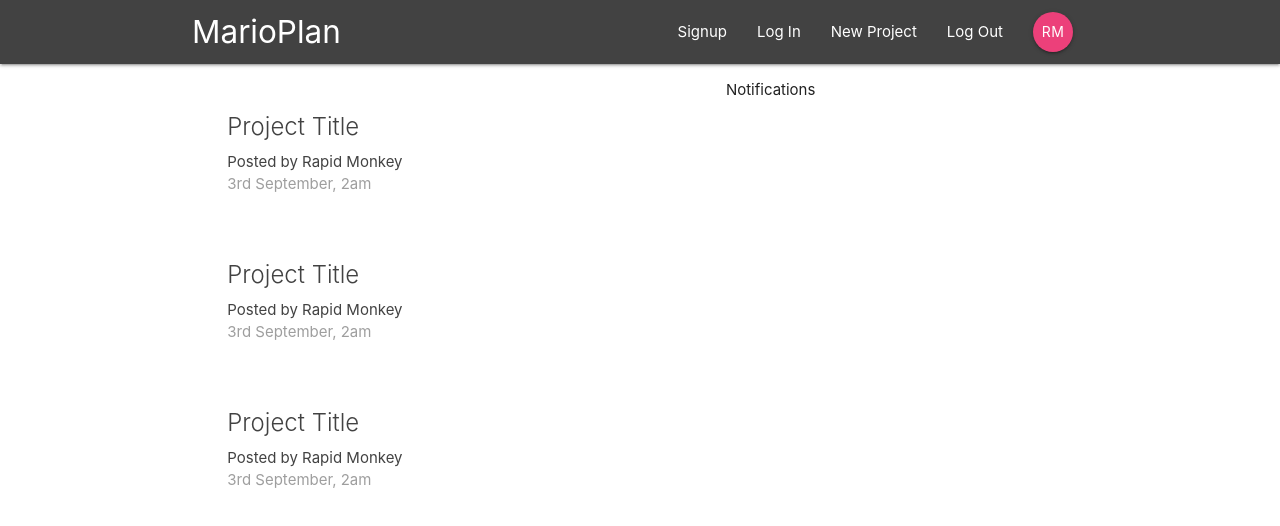
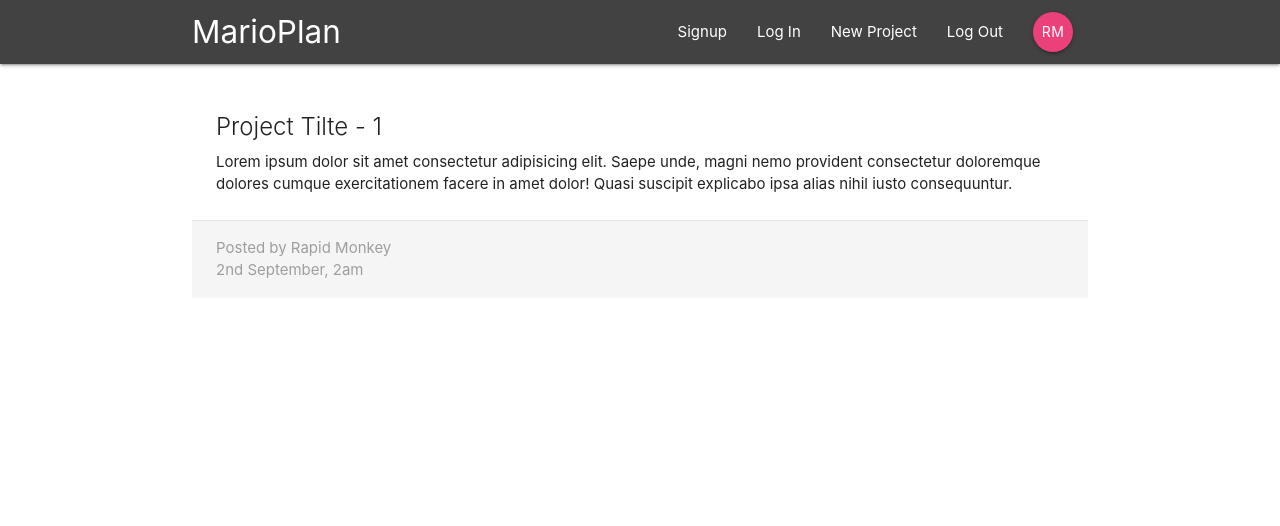
Before and after one commit to AdamMGaunt/react-redux-firebase, a React (Create React App) app: page /project/1 in a window 1280 px wide. Shown: the top 526 px of the page. Built offline with nearby package versions, Linux system fonts and the light colour scheme.

Commit message:
Created ProjectDetails component

```diff
--- a/src/App.js
+++ b/src/App.js
@@ -2,6 +2,7 @@ import React from 'react';
 import { BrowserRouter, Switch, Route } from 'react-router-dom';
 import Navbar from './components/layout/Navbar';
 import Dashboard from './components/dashboard/Dashboard';
+import ProjectDetails from './components/projects/ProjectDetails';
 
 function App() {
   return (
@@ -9,7 +10,8 @@ function App() {
       <div className="App">
         <Navbar />
         <Switch>
-          <Route path='/' component={Dashboard} />
+          <Route exact path='/' component={Dashboard} />
+          <Route path='/project/:id' component={ProjectDetails} />
         </Switch>
       </div>
     </BrowserRouter>
--- a/src/components/projects/ProjectDetails.js
+++ b/src/components/projects/ProjectDetails.js
@@ -0,0 +1,21 @@
+import React from 'react'
+
+const ProjectDetails = (props) => {
+  const id = props.match.params.id;
+  return (
+    <div className="container section project-details">
+      <div className="card z-depth-0">
+        <div className="card-content">
+          <span className="card-title">Project Tilte - {id}</span>
+          <p>Lorem ipsum dolor sit amet consectetur adipisicing elit. Saepe unde, magni nemo provident consectetur doloremque dolores cumque exercitationem facere in amet dolor! Quasi suscipit explicabo ipsa alias nihil iusto consequuntur.</p>
+        </div>
+        <div className="card-action grey lighten-4 grey-text">
+          <div>Posted by Rapid Monkey</div>
+          <div>2nd September, 2am</div>
+        </div>
+      </div>
+    </div>
+  )
+}
+
+export default ProjectDetails
--- a/src/components/projects/ProjectList.js
+++ b/src/components/projects/ProjectList.js
@@ -1,29 +1,13 @@
 import React from 'react';
+import ProjectSummary from './ProjectSummary';
 
 const ProjectList = () => {
   return (
     <div className="project-list section">
-      <div className="card z-depth-0 project-summary">
-        <div className="card-content grey-text text-darken-3">
-          <span className="card-title">Project Title</span>
-          <p>Posted by Rapid Monkey</p>
-          <p className="grey-text">3rd September, 2am</p>
-        </div>
-      </div>
-      <div className="card z-depth-0 project-summary">
-        <div className="card-content grey-text text-darken-3">
-          <span className="card-title">Project Title</span>
-          <p>Posted by Rapid Monkey</p>
-          <p className="grey-text">3rd September, 2am</p>
-        </div>
-      </div>
-      <div className="card z-depth-0 project-summary">
-        <div className="card-content grey-text text-darken-3">
-          <span className="card-title">Project Title</span>
-          <p>Posted by Rapid Monkey</p>
-          <p className="grey-text">3rd September, 2am</p>
-        </div>
-      </div>
+      <ProjectSummary />
+      <ProjectSummary />
+      <ProjectSummary />
+      <ProjectSummary />
     </div>
   )
 }
--- a/src/components/projects/ProjectSummary.js
+++ b/src/components/projects/ProjectSummary.js
@@ -0,0 +1,15 @@
+import React from 'react';
+
+const ProjectSummary = () => {
+  return (
+    <div className="card z-depth-0 project-summary">
+      <div className="card-content grey-text text-darken-3">
+        <span className="card-title">Project Title</span>
+        <p>Posted by Rapid Monkey</p>
+        <p className="grey-text">3rd September, 2am</p>
+      </div>
+    </div>
+  )
+}
+
+export default ProjectSummary
```
